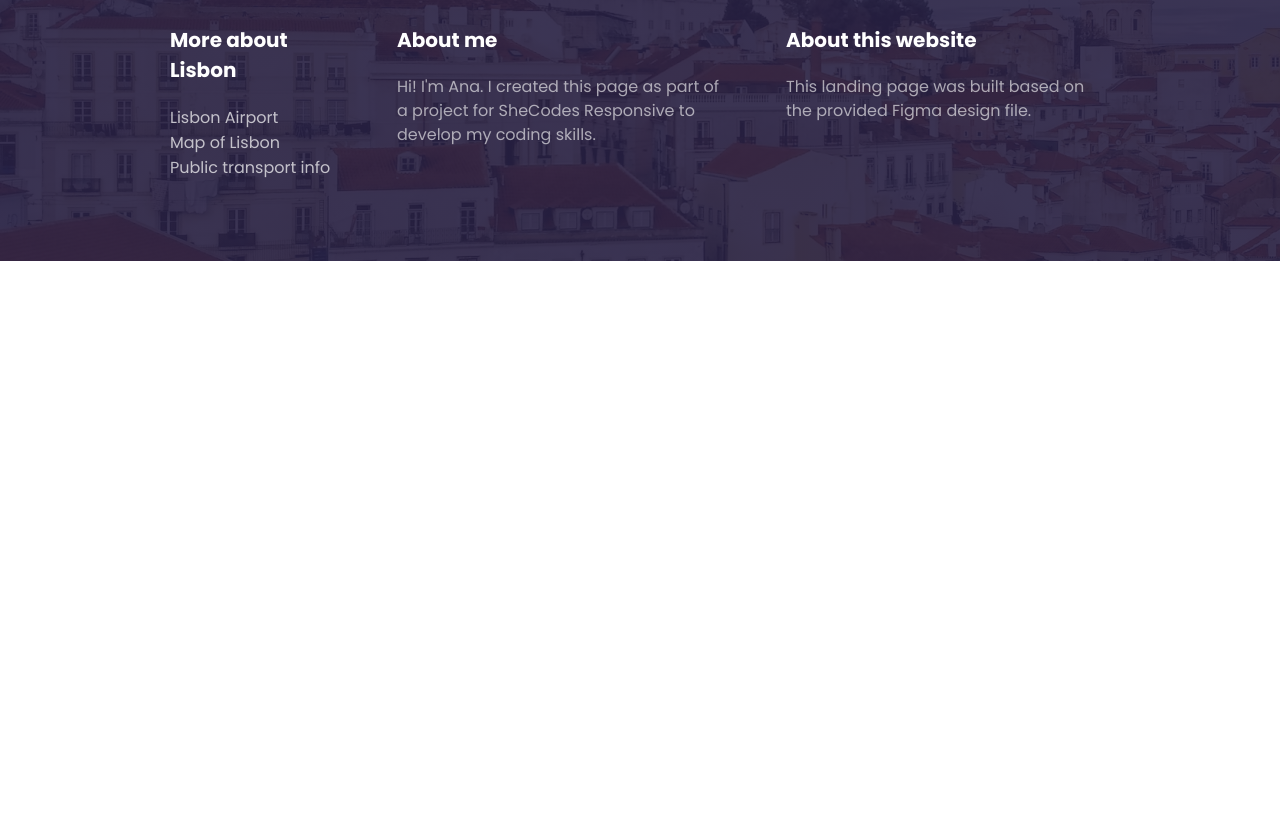
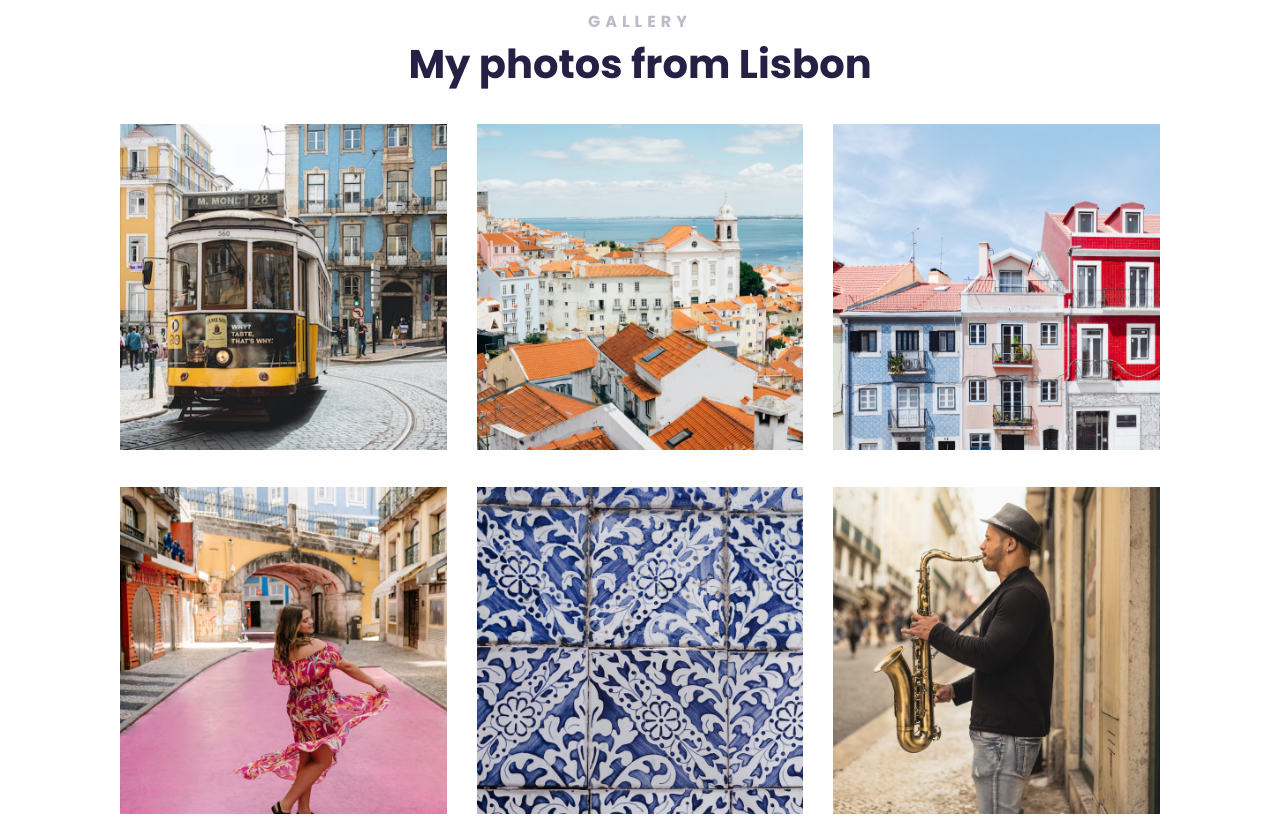
Before and after one commit to ana-atn/travel-project, a plain HTML site: page index.html in a window 1280 px wide. Shown: the part 2381-3205 px from the top of the page. Before the commit the page ends 2642 px from the top, so only its background shows below. Drawn offline with Linux system fonts and the light colour scheme.

Commit message:
added gallery section

```diff
--- a/index.html
+++ b/index.html
@@ -176,6 +176,22 @@
           </div>
         </div>
       </section>
+      <section class="section-three">
+        <h2 class="text-align-center">gallery</h2>
+        <h3 class="text-align-center">My photos from Lisbon</h3>
+        <div class="grid grid-3-col-small-gap">
+          <div>
+            <img class="img-responsive" src="images/photo-1.png" />
+          </div>
+          <div><img class="img-responsive" src="images/photo-2.png" /></div>
+          <div><img class="img-responsive" src="images/photo-3.png" /></div>
+        </div>
+        <div class="grid grid-3-col-small-gap">
+          <div><img class="img-responsive" src="images/photo-4.png" /></div>
+          <div><img class="img-responsive" src="images/photo-5.png" /></div>
+          <div><img class="img-responsive" src="images/photo-6.png" /></div>
+        </div>
+      </section>
     </main>
     <footer>
       <div class="grid grid-3-col-first-narrow">
--- a/style.css
+++ b/style.css
@@ -153,6 +153,12 @@ footer p {
   grid-gap: 65px;
   grid-template-columns: 1fr 2fr 2fr;
 }
+.grid-3-col-small-gap {
+  grid-gap: 30px;
+  grid-template-columns: 1fr 1fr 1fr;
+  margin-top: 30px;
+}
+
 .img-responsive {
   width: 100%;
 }
```
Also changed, not shown: images/photo-1.png (added), images/photo-2.png (added), images/photo-3.png (added), images/photo-4.png (added), images/photo-5.png (added), images/photo-6.png (added).
